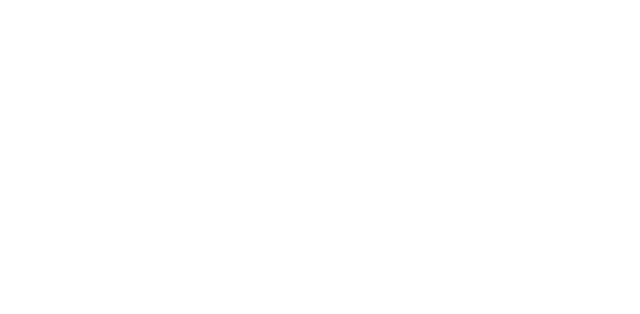
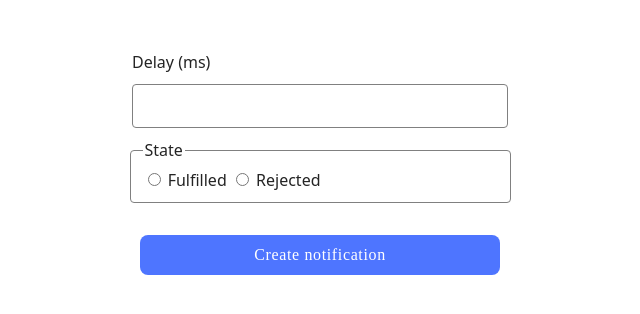
Before and after one commit to toriruban/goit-js-hw-10, a website built with Vite: page src/2-snackbar.html in a window 1280 px wide. Shown: the whole page, without its empty margins (320-960 px from the left). Built offline with nearby package versions, Linux system fonts and the light colour scheme.

Commit message:
Add css for form

```diff
--- a/src/2-snackbar.html
+++ b/src/2-snackbar.html
@@ -1,13 +1,34 @@
 <!DOCTYPE html>
 <html lang="en">
 <head>
-    <meta charset="UTF-8">
-    <meta http-equiv="X-UA-Compatible" content="IE=edge">
-    <meta name="viewport" content="width=device-width, initial-scale=1.0">
-    <title>Snackbar</title>
-    <link rel="stylesheet" href="./css/styles.css" />
+  <meta charset="UTF-8"/>
+  <meta name="viewport" content="width=device-width, initial-scale=1.0"/>
+  <title>Promise Generator</title>
+  <link rel="stylesheet" href="./css/styles.css" />
+  <link rel="stylesheet" href="./css/form.css" />
 </head>
 <body>
-    <script type="module" src="./js/2-snackbar.js" defer></script>
+  <form class="form">
+    <label>
+      Delay (ms)
+      <input type="number" name="delay" required />
+    </label>
+
+    <fieldset>
+      <legend>State</legend>
+      <label>
+        <input type="radio" name="state" value="fulfilled" required />
+        Fulfilled
+      </label>
+      <label>
+        <input type="radio" name="state" value="rejected" required />
+        Rejected
+      </label>
+    </fieldset>
+
+    <button type="submit">Create notification</button>
+  </form>
+
+  <script type="module" src="./js/2-snackbar.js" defer></script>
 </body>
 </html>
--- /dev/null
+++ b/src/css/form.css
@@ -0,0 +1,47 @@
+.form {
+display: flex;
+margin-top: 50px;
+flex-direction: column;
+align-items: center;
+
+}
+
+.form input[type="number"] {
+display: flex;
+width: 360px;
+height: 40px;
+border-radius: 4px;
+border: 1px solid #808080;
+margin-top: 10px;
+margin-bottom: 10px;
+padding-left: 12px;
+}
+
+.form fieldset {
+border: 1px solid #808080;
+border-radius: 4px;
+padding-left: 12px;
+width: 355px;
+}
+
+button {
+margin-top: 32px;
+width: 360px;
+padding: 8px 16px;
+border: none;
+border-radius: 8px;
+background: #4E75FF;
+
+color: #FFF;
+font-family: 'Montserrat';
+font-size: 16px;
+font-style: normal;
+font-weight: 500;
+line-height: 1.5;
+letter-spacing: 0.64px;
+}
+
+button:hover {
+background: #6C8CFF;
+transition: 250ms cubic-bezier(0.4, 0, 0.2, 1);
+}
--- a/src/css/styles.css
+++ b/src/css/styles.css
@@ -19,3 +19,4 @@
 
 /* New Styles */
 @import url('./links-menu.css');
+@import url('./form.css');
```
